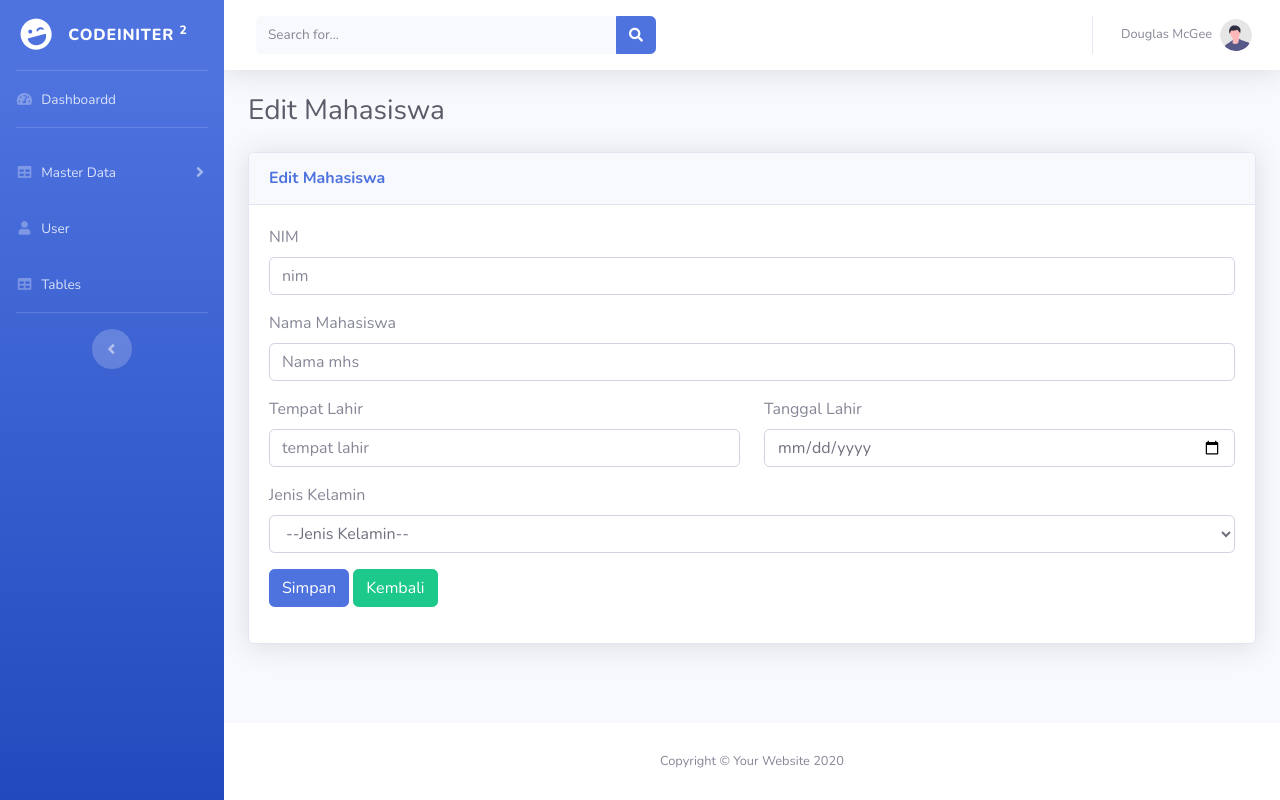
After one commit to Nureko-D/Padang-Tek, a CodeIgniter app: page /2025/index.php/mahasiswa/edit_mahasiswa/1 in a window 1280 px wide. The commit adds this page. Run offline with CodeIgniter, Linux system fonts and the light colour scheme; data that the repository does not hold is empty.

Commit message:
perubahan 10

```diff
--- a/application/controllers/Mahasiswa.php
+++ b/application/controllers/Mahasiswa.php
@@ -43,7 +43,6 @@ class Mahasiswa extends CI_Controller
             $data = array(
                 'judul' => 'Input Mahasiswa',
                 'page' => 'mahasiswa/v_input_mahasiswa', //file page di folder  view
-
             );
             $this->load->view('v_template', $data, false); //load template
         } else {
@@ -65,6 +64,53 @@ class Mahasiswa extends CI_Controller
         }
     }
 
+    public function edit_mahasiswa($id_mahasiswa)
+    {
+        // membaca validasi form input, cek input apakah kosong / isi
+        $this->form_validation->set_rules('nim', 'NIM', 'required', [
+            'required' => '%s Harus diisi'
+        ]);
+        $this->form_validation->set_rules('nama_mahasiswa', 'Nama Mahasiswa', 'required', [
+            'required' => '%s Harus diisi'
+        ]);
+        $this->form_validation->set_rules('tempat_lahir', 'Tempat Lahir', 'required', [
+            'required' => '%s Harus diisi'
+        ]);
+        $this->form_validation->set_rules('tgl_lahir', 'Tanggal Lahir', 'required', [
+            'required' => '%s Harus diisi'
+        ]);
+        $this->form_validation->set_rules('jenis_kelamin', 'Jenis Kelamin', 'required', [
+            'required' => '%s Harus diisi'
+        ]);
+
+        if ($this->form_validation->run() == FALSE) {
+            // jika validasi form gagal/tidak lolos
+
+            $data = array(
+                'judul' => 'Edit Mahasiswa',
+                'mhs' => $this->m_mahasiswa->detail_data($id_mahasiswa),
+                'page' => 'mahasiswa/v_edit_mahasiswa', //file page di folder  view
+            );
+            $this->load->view('v_template', $data, false); //load template
+        } else {
+            // jika lolos validasi, semua inputan ditampung di dalam array
+            $data = array(
+                'id_mahasiswa' => $id_mahasiswa,
+                'nim' => $this->input->post('nim'),
+                'nama_mahasiswa' => $this->input->post('nama_mahasiswa'),
+                'tempat_lahir' => $this->input->post('tempat_lahir'),
+                'tgl_lahir' => $this->input->post('tgl_lahir'),
+                'jenis_kelamin' => $this->input->post('jenis_kelamin'),
+            );
+            $this->m_mahasiswa->update_data($data);
+
+            // notif berhasil ditambah
+            $this->session->set_flashdata('pesan', 'Data Mahasiswa Berhasil DI Update');
+
+            // jika sudah diinput, akan diarahkan ke halaman mahasiswa
+            redirect('mahasiswa/index');
+        }
+    }
 
 
     // ----
--- a/application/models/M_mahasiswa.php
+++ b/application/models/M_mahasiswa.php
@@ -16,4 +16,22 @@ class M_mahasiswa extends CI_Model
     {
         $this->db->insert('tbl_mahasiswa', $data);
     }
+
+    // ambil detail data
+    public function detail_data($id_mahasiswa)
+    {
+        $this->db->select('*');
+        $this->db->from('tbl_mahasiswa');
+        $this->db->where('id_mahasiswa', $id_mahasiswa);
+
+        return $this->db->get()->row();
+    }
+
+    // update data
+    public function update_data($data)
+    {
+        $this->db->where('id_mahasiswa', $data['id_mahasiswa']);
+
+        $this->db->update('tbl_mahasiswa', $data);
+    }
 }
--- /dev/null
+++ b/application/views/mahasiswa/v_edit_mahasiswa.php
@@ -0,0 +1,56 @@
+ <!-- Basic Card Example -->
+ <div class="card shadow mb-4">
+     <div class="card-header py-3">
+         <h6 class="m-0 font-weight-bold text-primary"><?= $judul; ?></h6>
+     </div>
+     <div class="card-body">
+         <?php
+            //notif validasi form diambil dari halam utama yg danger
+            echo validation_errors('<div class="col-sm-12"><div class="card bg-danger text-white shadow">
+                        <div class="card-body">', '</div></div></div>');
+            ?>
+
+         <!-- form open dibawah arahkan ke inputan, yaitu controller mahasiswa/nama function input mahasiswa -->
+         <?php echo form_open('mahasiswa/edit_mahasiswa/' . $mhs->id_mahasiswa) ?>
+         <div class="form-group">
+             <label>NIM</label>
+             <input name="nim" value="<?= $mhs->nim ?>" class="form-control" placeholder="nim" type="number">
+         </div>
+
+         <div class="form-group">
+             <label>Nama Mahasiswa</label>
+             <input name="nama_mahasiswa" value="<?= $mhs->nama_mahasiswa ?>" class=" form-control" placeholder="Nama mhs" type="text">
+         </div>
+
+         <div class="row">
+             <div class="col-sm-6">
+                 <div class="form-group">
+                     <label>Tempat Lahir</label>
+                     <input name="tempat_lahir" value="<?= $mhs->tempat_lahir ?>" class="form-control" placeholder="tempat lahir" type="text">
+                 </div>
+             </div>
+             <div class="col-sm-6">
+                 <div class="form-group">
+                     <label>Tanggal Lahir</label>
+                     <input name="tgl_lahir" value="<?= $mhs->tgl_lahir ?>" class="form-control" placeholder="" type="date">
+                 </div>
+
+             </div>
+         </div>
+
+         <div class="form-group">
+             <label>Jenis Kelamin</label>
+             <select name="jenis_kelamin" class="form-control" id="">
+                 <option value="">--Jenis Kelamin--</option>
+                 <option value="L" <?= $mhs->jenis_kelamin === 'L' ? 'selected' : '' ?>>Laki-laki</option>
+                 <option value="P" <?= $mhs->jenis_kelamin === 'P' ? 'selected' : '' ?>>Perempuan</option>
+             </select>
+         </div>
+
+         <div class="form-group">
+             <button class="btn btn-primary btn-sml" type="submit">Simpan</button>
+             <a href="<?= base_url('mahasiswa/index') ?>" class="btn btn-success">Kembali</a>
+             <?php echo form_close() ?>
+         </div>
+     </div>
+ </div>
--- a/application/views/mahasiswa/v_mahasiswa.php
+++ b/application/views/mahasiswa/v_mahasiswa.php
@@ -36,7 +36,7 @@ if ($this->session->flashdata('pesan')) {
                                         } ?>
                 </td>
                 <td class="text-center">
-                    <a href="" class="btn btn-warning btn-sm">Edit</a>
+                    <a href="<?= base_url('mahasiswa/edit_mahasiswa/' . $value->id_mahasiswa) ?>" class="btn btn-warning btn-sm">Edit</a>
                     <a href="" class="btn btn-danger btn-sm">Delete</a>
                 </td>
             </tr>
```
